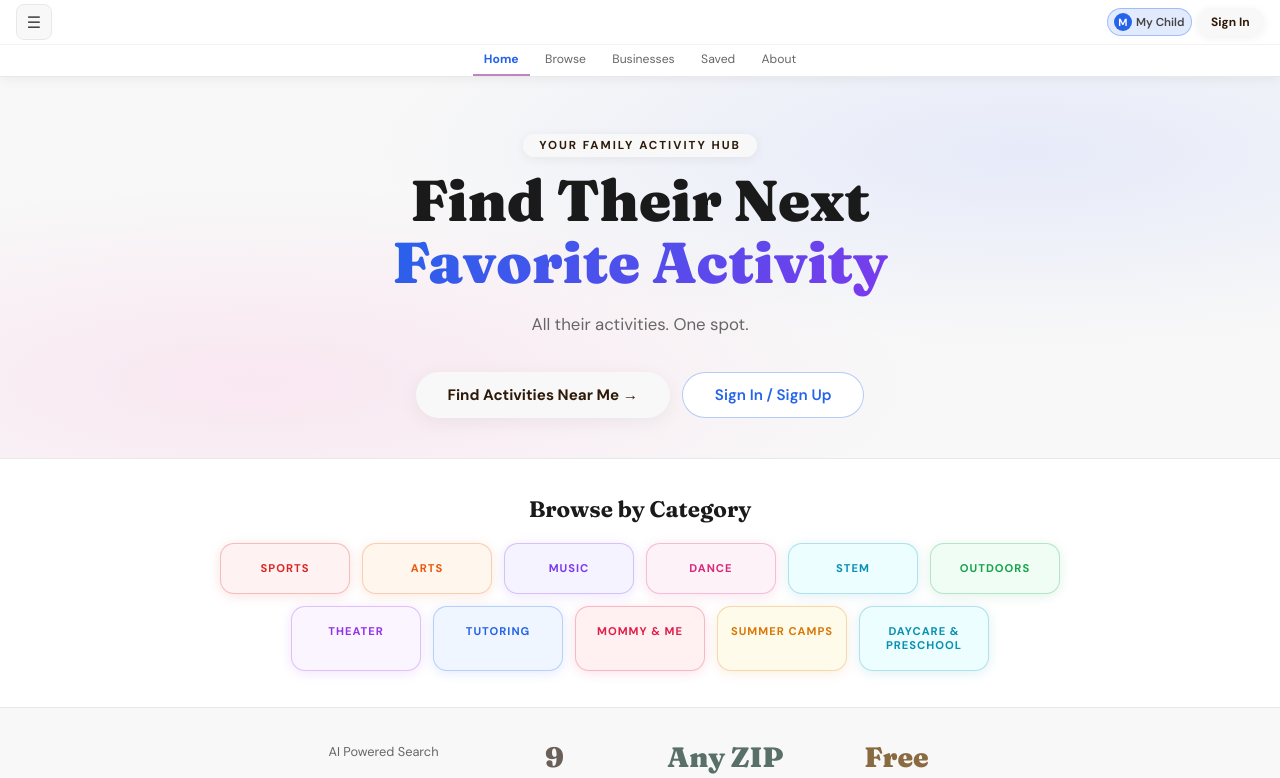
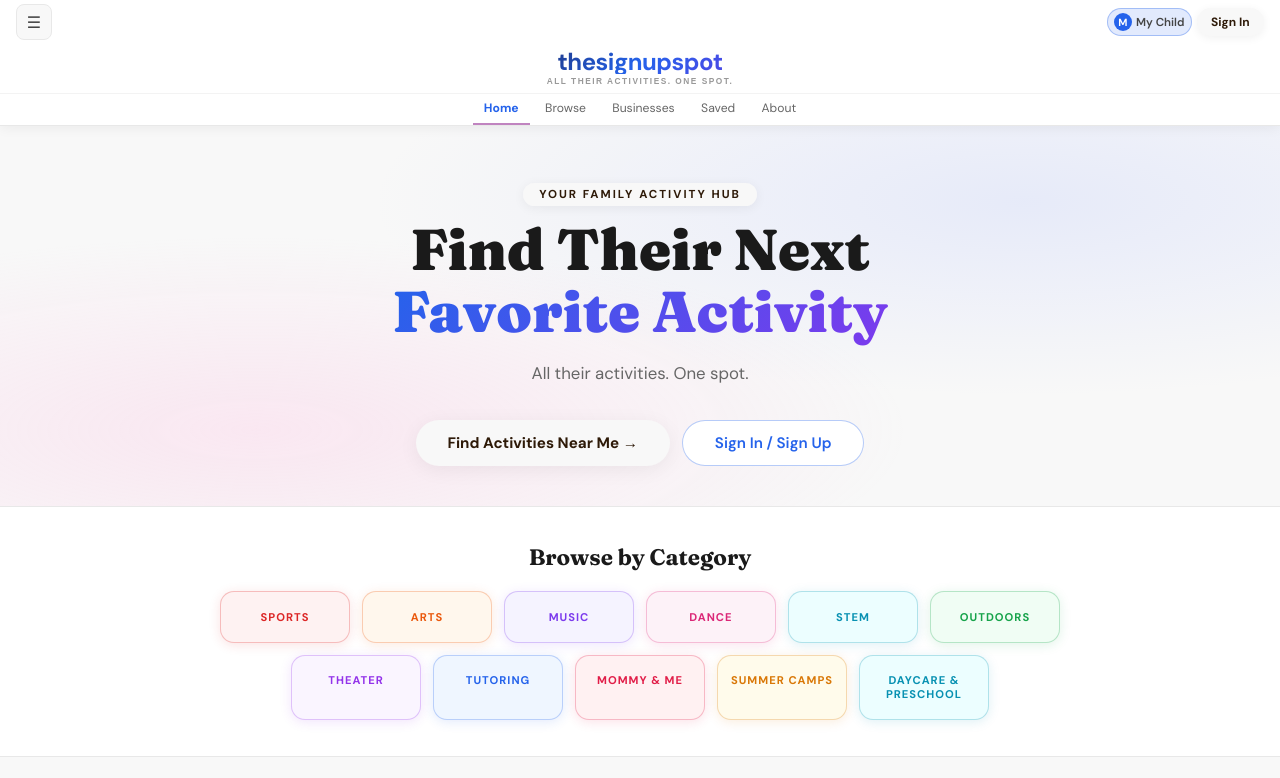
Before and after one commit to kmfields28/The-sign-up-spot, a React (Create React App) app: page / in a window 1280 px wide. Shown: the top 778 px of the page. Built offline with nearby package versions, Linux system fonts and the light colour scheme.

Commit message:
Add centered logo row to nav

```diff
--- a/src/App.jsx
+++ b/src/App.jsx
@@ -1967,6 +1967,13 @@ export default function TheSignUpSpot() {
           )}
           </div>
         </div>
+        {/* Row 2: centered logo */}
+        <div style={{ display:"flex", justifyContent:"center", alignItems:"center", padding:"0.4rem 0" }}>
+          <button onClick={() => navigate("home")} style={{ background:"none", border:"none", cursor:"pointer", padding:0, textAlign:"center" }}>
+            <div style={{ fontFamily:"'DM Sans', sans-serif", fontWeight:800, fontSize:"1.5rem", lineHeight:1, background:"linear-gradient(135deg, #1e3a8a 0%, #2563eb 50%, #4f46e5 100%)", WebkitBackgroundClip:"text", WebkitTextFillColor:"transparent", backgroundClip:"text", letterSpacing:"-0.5px" }}>thesignupspot</div>
+            <div style={{ color:T.textMuted, fontSize:"0.52rem", fontWeight:600, letterSpacing:"1.5px", textTransform:"uppercase", textAlign:"center", marginTop:"2px" }}>All their activities. One spot.</div>
+          </button>
+        </div>
         {/* Bottom row: page nav links */}
         <div style={{ display:"flex", justifyContent:"center", gap:"0.25rem", borderTop:"1px solid "+T.border+"88", padding:"0 1rem 0" }}>
           {[{p:"home",l:"Home"},{p:"browse",l:"Browse"},{p:"businesses",l:"Businesses"},{p:"favorites",l:"Saved"+(favSet.size>0?" ("+favSet.size+")":"")},{p:"about",l:"About"}].map(({p,l}) => (
```
